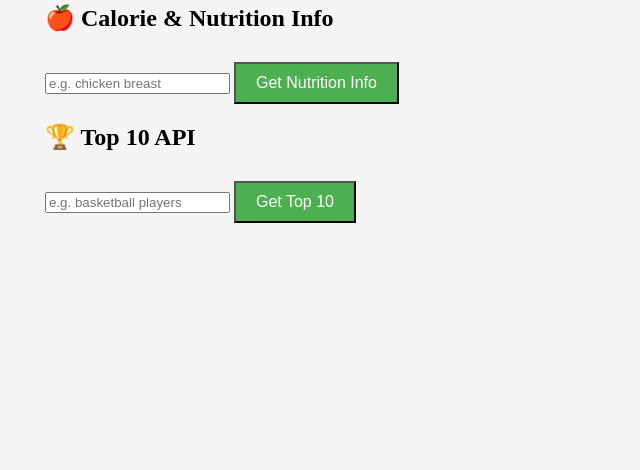
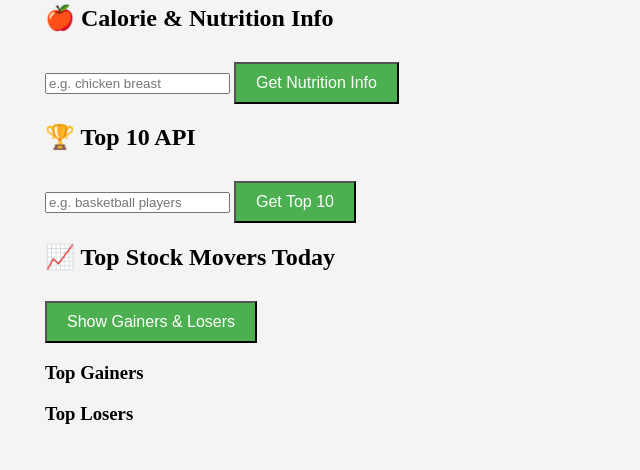
Before and after one commit to wgodderz/AI_API_Project, a Flask app: page / in a window 1280 px wide. Shown: the part 1206-1676 px from the top of the page, without its empty margins (0-640 px from the left). Before the commit the page ends 1429 px from the top, so only its background shows below. Run offline with Flask 3, Linux system fonts and the light colour scheme; parts of the project's set-up code (start-up, migrations or seed data) failed here and were passed over; some libraries are stand-ins or nearby versions.

Commit message:
stocks api

```diff
--- a/app.py
+++ b/app.py
@@ -297,6 +297,44 @@ def top10():
     except Exception as e:
         return jsonify({"error": str(e)}), 500
 
+@app.route("/top_stocks", methods=["GET"])
+def get_top_stocks():
+    api_key = os.getenv("FINNHUB_API_KEY")
+    url = "https://finnhub.io/api/v1/stock/symbol"
+    params = {"exchange": "US", "token": api_key}
+
+    try:
+        symbols_res = requests.get(url, params=params)
+        symbols = symbols_res.json()[:50]  # Limit for performane
+
+        movers = []
+
+        for stock in symbols:
+            symbol = stock["symbol"]
+            quote_url = "https://finnhub.io/api/v1/quote"
+            quote_params = {"symbol": symbol, "token": api_key}
+            quote_res = requests.get(quote_url, params=quote_params)
+
+            if quote_res.status_code != 200:
+                continue
+
+            quote_data = quote_res.json()
+            if quote_data["pc"] == 0:
+                continue
+
+            change_percent = ((quote_data["c"] - quote_data["pc"]) / quote_data["pc"]) * 100
+            movers.append({
+                "symbol": symbol,
+                "change_percent": round(change_percent, 2)
+            })
+        movers.sort(key=lambda x: x["change_percent"], reverse=True)
+        top_gainers = movers[:5]
+        top_losers = movers[-5:][::-1]
+
+        return jsonify({"gainers": top_gainers, "losers": top_losers})
+
+    except Exception as e:
+        return jsonify({"error": str(e)}), 500
 
 if __name__ == "__main__": #calls main
     app.run(debug=True, host="0.0.0.0") #starts the flask server
--- a/templates/index.html
+++ b/templates/index.html
@@ -65,6 +65,17 @@
     <input type="text" id="top10-input" placeholder="e.g. basketball players" />
     <button onclick="getTop10()">Get Top 10</button>
     <pre id="top10-output" style="white-space: pre-wrap; margin-top: 10px;"></pre>
+    </section>
+
+    <section>
+    <h2>📈 Top Stock Movers Today</h2>
+    <button onclick="loadStocks()">Show Gainers & Losers</button>
+    <div id="stocks-section">
+        <h3>Top Gainers</h3>
+        <ul id="gainers-list"></ul>
+        <h3>Top Losers</h3>
+        <ul id="losers-list"></ul>
+    </div>
     </section>
 
     <script> //start ther JavaScript code
@@ -285,6 +296,28 @@ document.getElementById("calorie-form").addEventListener("submit", async (e) =>
     });
 }
 
+function loadStocks() {
+  document.getElementById("gainers-list").innerHTML = "Loading...";
+  document.getElementById("losers-list").innerHTML = "";
+
+  fetch("/top_stocks")
+    .then(res => res.json())
+    .then(data => {
+      const gainers = data.gainers || [];
+      const losers = data.losers || [];
+
+      const gainersList = gainers.map(s => `<li>${s.symbol} (${s.change_percent}%)</li>`).join("");
+      const losersList = losers.map(s => `<li>${s.symbol} (${s.change_percent}%)</li>`).join("");
+
+      document.getElementById("gainers-list").innerHTML = gainersList;
+      document.getElementById("losers-list").innerHTML = losersList;
+    })
+    .catch(err => {
+      document.getElementById("gainers-list").innerHTML = `<li>Error: ${err.message}</li>`;
+    });
+}
+
+
 </script>
 </body>
 </html>
```
